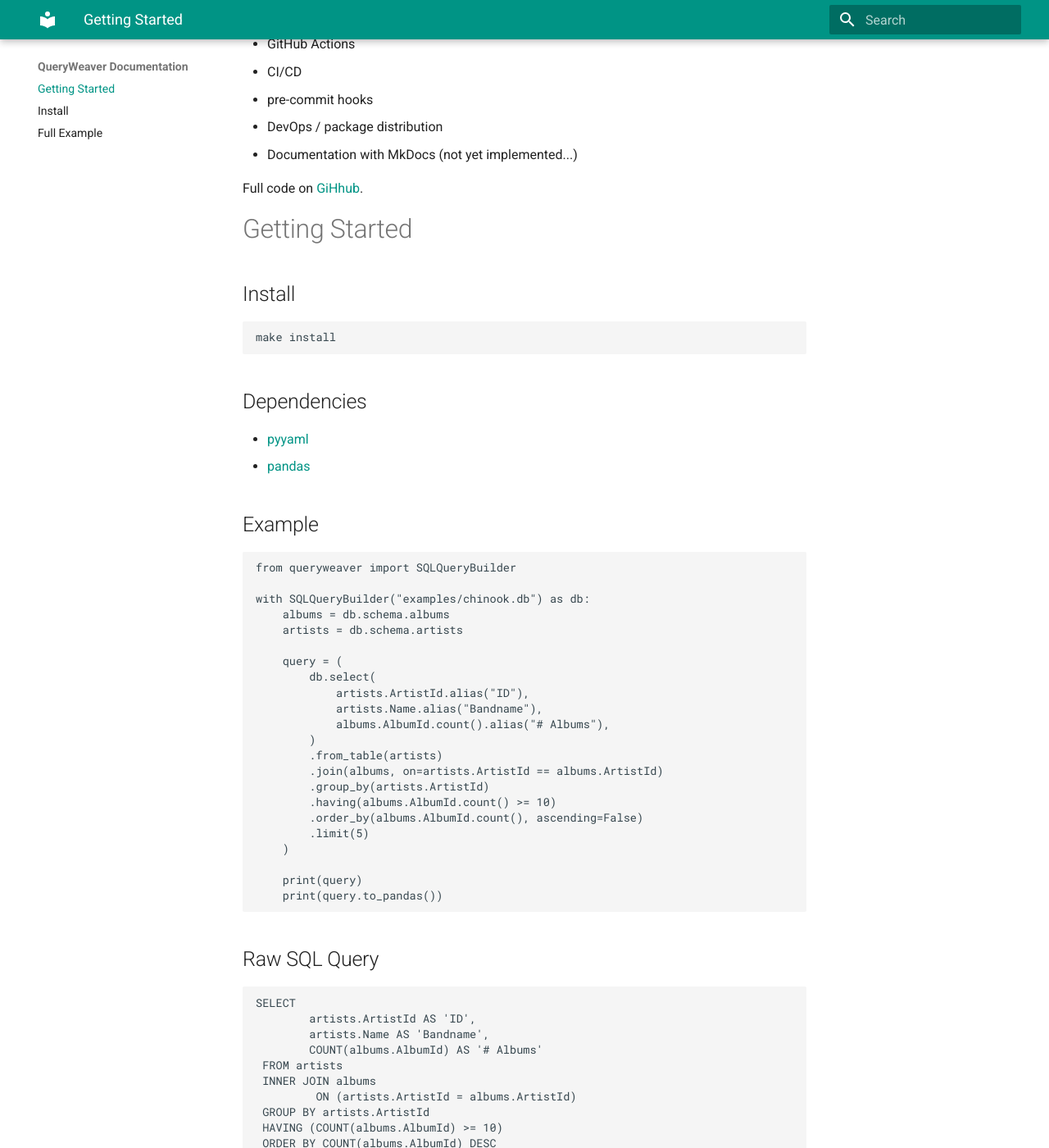
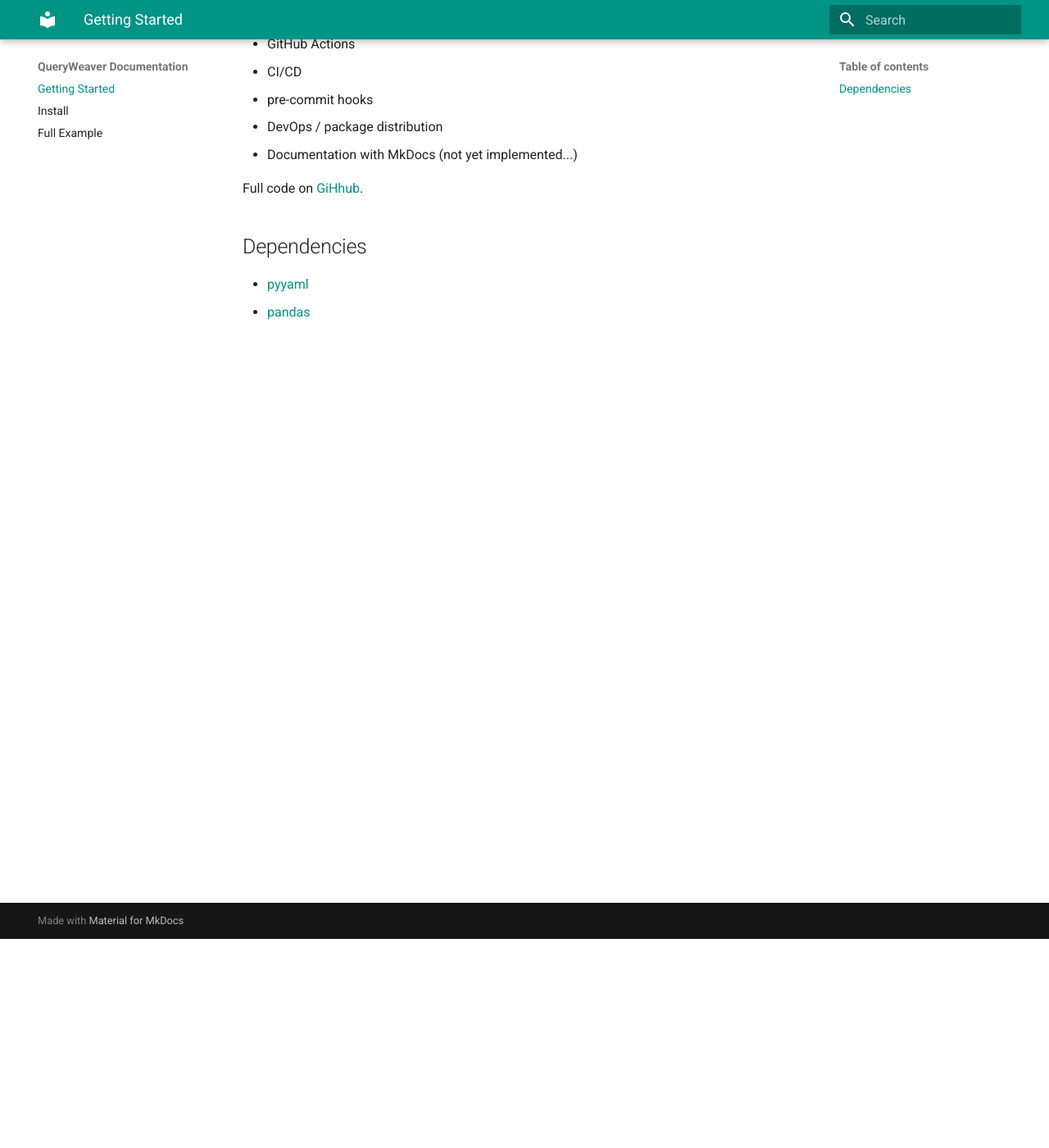
Before and after one commit to FabianAltermann/queryweaver, an MkDocs documentation site: the page built from docs/index.md, in a window 1280 px wide and 1400 px high, scrolled down 255 px. Shown: the whole window at 82% size. Built offline with MkDocs 1.6.1 and Material for MkDocs 9.7.7, drawn with Linux system fonts in a browser that asks for light colours; some of the changed text lies outside the part shown.

Commit message:
Clean docs/index.md

````diff
--- a/docs/index.md
+++ b/docs/index.md
@@ -13,79 +13,7 @@
 
 Full code on [GiHhub](https://github.com/fabianaltermann/queryweaver).
 
-# Getting Started
-
-## Install
-
-    make install
-
 ## Dependencies
 
 - [pyyaml](https://pypi.org/project/pyyaml/)
 - [pandas](https://pypi.org/project/pandas/)
-
-## Example
-
-```py
-from queryweaver import SQLQueryBuilder
-
-with SQLQueryBuilder("examples/chinook.db") as db:
-    albums = db.schema.albums
-    artists = db.schema.artists
-
-    query = (
-        db.select(
-            artists.ArtistId.alias("ID"),
-            artists.Name.alias("Bandname"),
-            albums.AlbumId.count().alias("# Albums"),
-        )
-        .from_table(artists)
-        .join(albums, on=artists.ArtistId == albums.ArtistId)
-        .group_by(artists.ArtistId)
-        .having(albums.AlbumId.count() >= 10)
-        .order_by(albums.AlbumId.count(), ascending=False)
-        .limit(5)
-    )
-
-    print(query)
-    print(query.to_pandas())
-```
-
-## Raw SQL Query
-
-```sql
-SELECT
-        artists.ArtistId AS 'ID',
-        artists.Name AS 'Bandname',
-        COUNT(albums.AlbumId) AS '# Albums'
- FROM artists
- INNER JOIN albums
-         ON (artists.ArtistId = albums.ArtistId)
- GROUP BY artists.ArtistId
- HAVING (COUNT(albums.AlbumId) >= 10)
- ORDER BY COUNT(albums.AlbumId) DESC
- LIMIT 5
-
-DEBUG:queryweaver.query_builder:Executing query:
-SELECT
-        artists.ArtistId AS 'ID',
-        artists.Name AS 'Bandname',
-        COUNT(albums.AlbumId) AS '# Albums'
- FROM artists
- INNER JOIN albums
-         ON (artists.ArtistId = albums.ArtistId)
- GROUP BY artists.ArtistId
- HAVING (COUNT(albums.AlbumId) >= 10)
- ORDER BY COUNT(albums.AlbumId) DESC
- LIMIT 5
-```
-
-## Output
-
-| ID  | Bandname     | # Albums |
-| --- | ------------ | -------- |
-| 90  | Iron Maiden  | 21       |
-| 22  | Led Zeppelin | 14       |
-| 58  | Deep Purple  | 11       |
-| 50  | Metallica    | 10       |
-| 150 | U2           | 10       |
````
Also changed, not shown: 1 other file.
